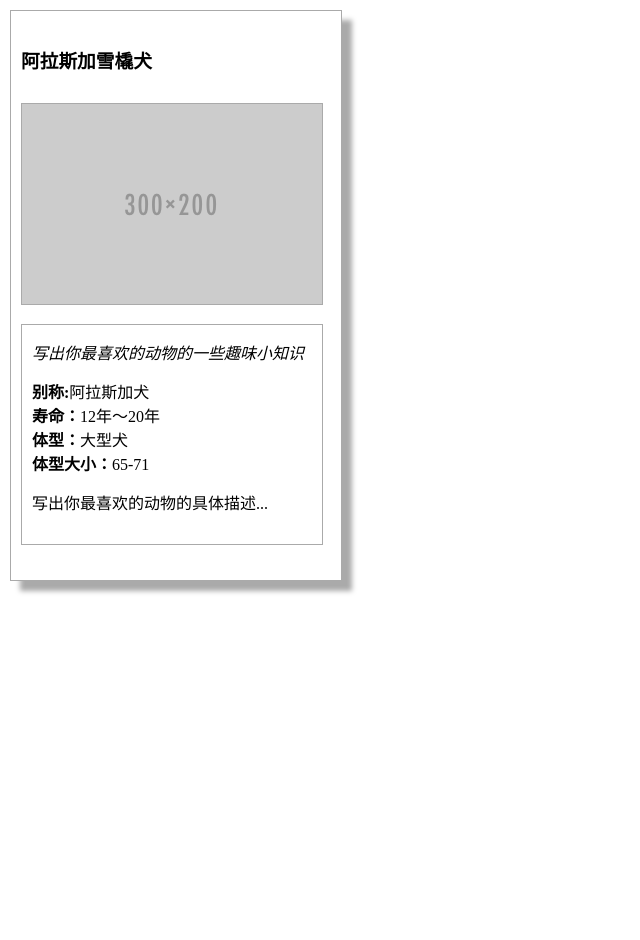
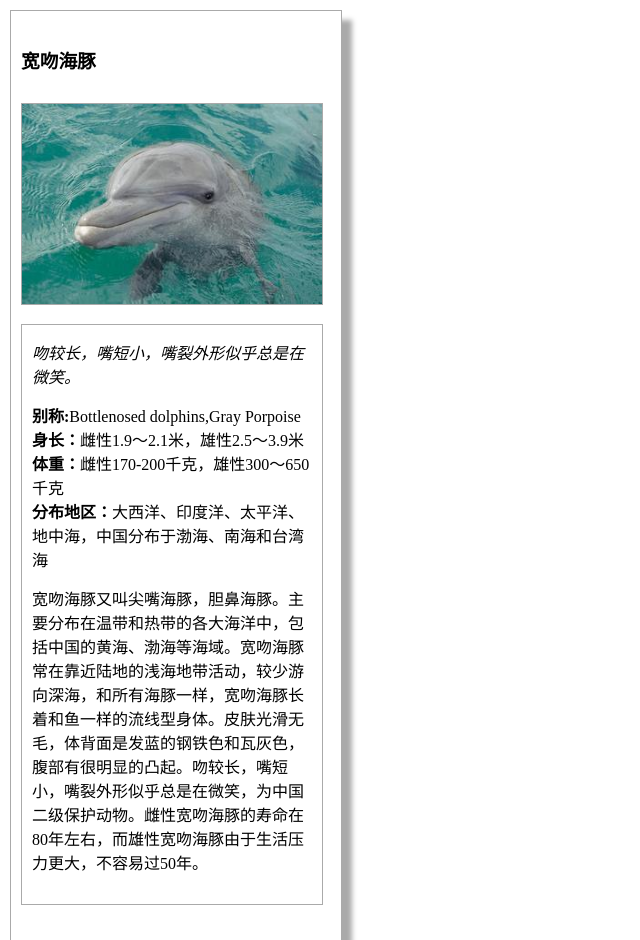
Before and after one commit to dawn0802/udacity, a plain HTML site: page P2-动物交换卡/card.html in a window 1280 px wide. Shown: the top 940 px of the page, without its empty margins (0-640 px from the left). Before the commit the page ends 800 px from the top, so only its background shows below. Drawn offline with Linux system fonts and the light colour scheme.

Commit message:
动物卡内容添加

```diff
--- a/P2-动物交换卡/card.html
+++ b/P2-动物交换卡/card.html
@@ -2,6 +2,7 @@
 <html>
 
 <head>
+    <meta http-equiv="X-UA-Compatible" content="IE=Edge">
     <meta charset="utf-8">
     <title>动物交换卡</title>
     <link rel="stylesheet" href="styles.css">
@@ -9,17 +10,19 @@
 
 <body>
 <div class="animal-card">
-    <h3>阿拉斯加雪橇犬</h3>
-    <img src="placeholder.png" alt="name-of-your-animal">
+    <h3>宽吻海豚</h3>
+    <img src="bottlenosed.jpg" alt="宽吻海豚">
     <div class="animal-card-content">
-        <p>写出你最喜欢的动物的一些趣味小知识</p>
+        <p>吻较长，嘴短小，嘴裂外形似乎总是在微笑。</p>
         <ul>
-            <li><span>别称:</span>阿拉斯加犬</li>
-            <li><span>寿命：</span>12年～20年</li>
-            <li><span>体型：</span>大型犬</li>
-            <li><span>体型大小：</span>65-71</li>
+            <li><span>别称:</span>Bottlenosed dolphins,Gray Porpoise</li>
+            <li><span>身长：</span>雌性1.9～2.1米，雄性2.5～3.9米</li>
+            <li><span>体重：</span>雌性170-200千克，雄性300～650千克</li>
+            <li><span>分布地区：</span>大西洋、印度洋、太平洋、地中海，中国分布于渤海、南海和台湾海</li>
         </ul>
-        <p>写出你最喜欢的动物的具体描述...</p>
+        <p>
+            宽吻海豚又叫尖嘴海豚，胆鼻海豚。主要分布在温带和热带的各大海洋中，包括中国的黄海、渤海等海域。宽吻海豚常在靠近陆地的浅海地带活动，较少游向深海，和所有海豚一样，宽吻海豚长着和鱼一样的流线型身体。皮肤光滑无毛，体背面是发蓝的钢铁色和瓦灰色，腹部有很明显的凸起。吻较长，嘴短小，嘴裂外形似乎总是在微笑，为中国二级保护动物。雌性宽吻海豚的寿命在80年左右，而雄性宽吻海豚由于生活压力更大，不容易过50年。
+        </p>
     </div>
 </div>
 </body>
```
Also changed, not shown: P2-动物交换卡/bottlenosed.jpg (added), P2-动物交换卡/design-prototype.png (deleted), P2-动物交换卡/placeholder.png (deleted).
